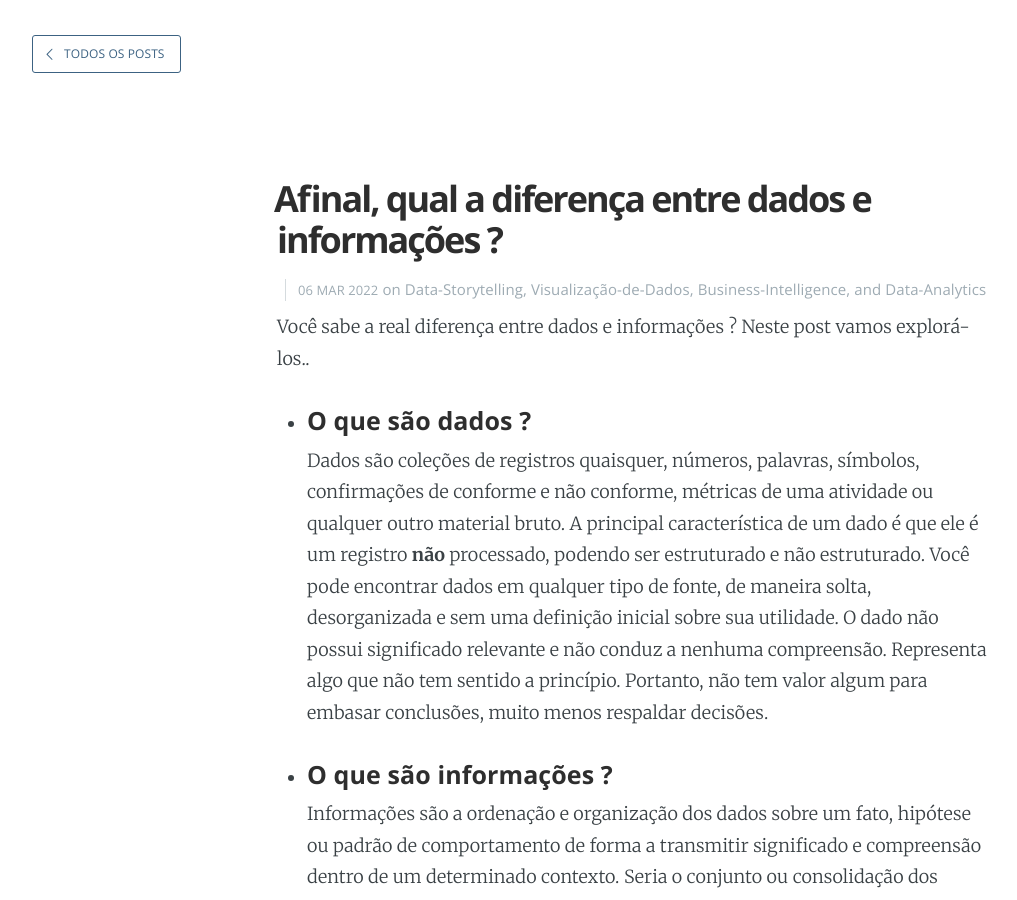
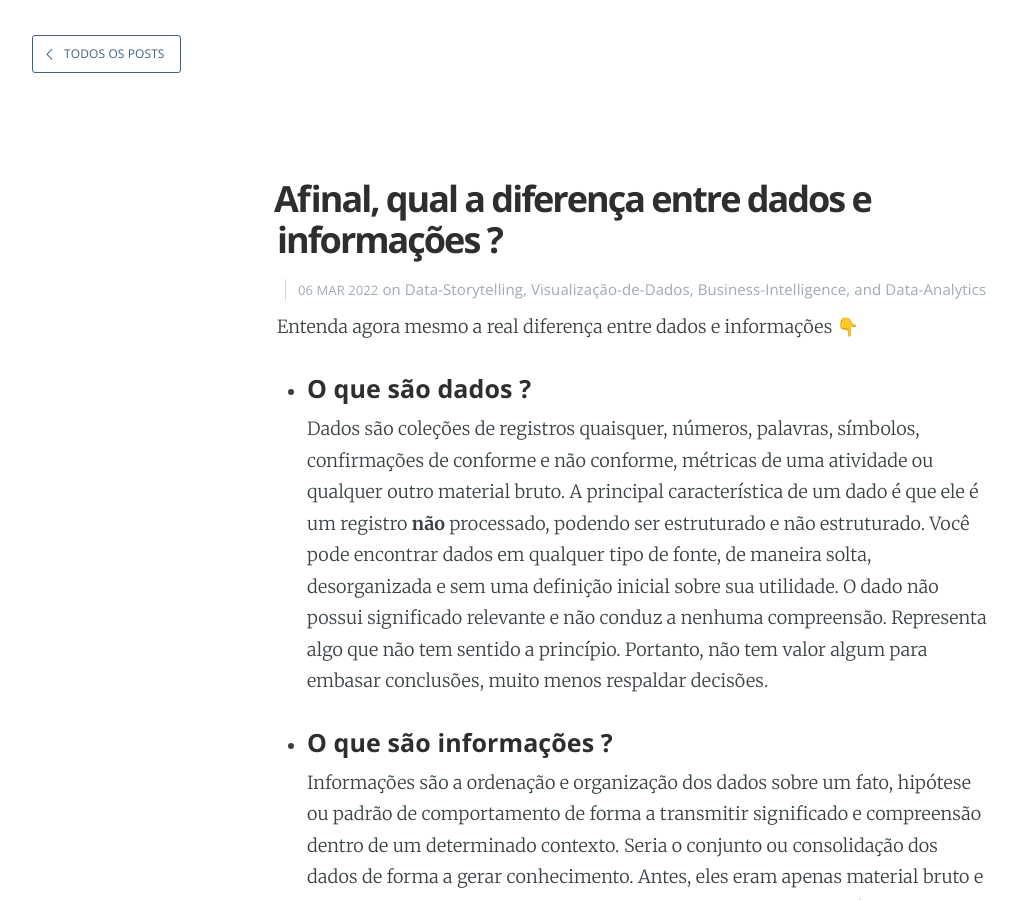
Before and after one commit to melzilucas/melzilucas.github.io, a Jekyll site: the page built from _posts/2022-03-06-diferenca-entre-dado-e-informacao.markdown, in a window 1280 px wide and 900 px high. Shown: the whole window, without its empty margins (8-1025 px from the left). Built offline with Jekyll 4.4.1, drawn with Linux system fonts in a browser that asks for light colours.

Commit message:
Adjusted data and information post

```diff
--- a/_posts/2022-03-06-diferenca-entre-dado-e-informacao.markdown
+++ b/_posts/2022-03-06-diferenca-entre-dado-e-informacao.markdown
@@ -7,7 +7,7 @@ image: "/assets/images/dados-informacoes.png"
 
 ...
 
-Você sabe a real diferença entre dados e informações ? Neste post vamos explorá-los..
+Entenda agora mesmo a real diferença entre dados e informações 👇
 
 
 * #### **O que são dados ?**<br>
```
